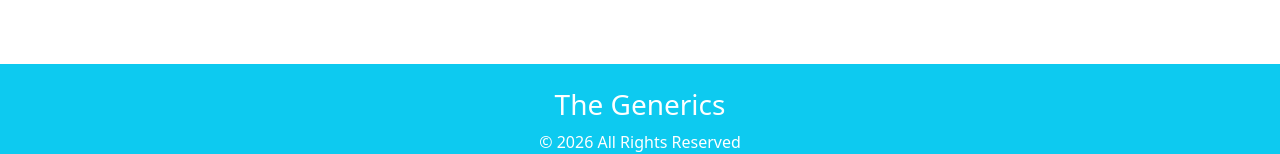
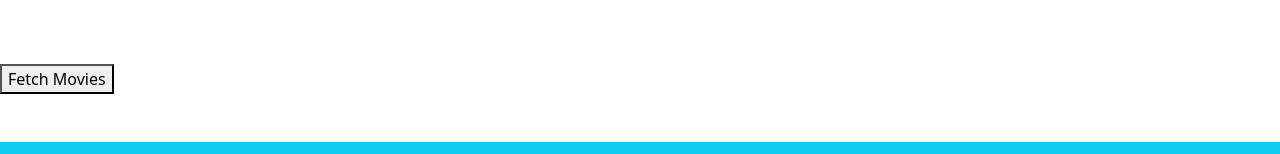
Before and after one commit to Madhu-Thakur/ecommerce-web-sharpenertech, a React (Create React App) app: page /about in a window 1280 px wide. Shown: the part 462-616 px from the top of the page. Built offline with nearby package versions, Linux system fonts and the light colour scheme.

Commit message:
Making api calls by fetch() first then async / await

```diff
--- a/src/App.js
+++ b/src/App.js
@@ -5,6 +5,7 @@ import Home from "./components/Home";
 import Store from "./components/Store";
 import Footer from "./components/Footer";
 import About from "./components/About";
+import Movies from "./components/Movies";
 import CartProvider from "./context/CartContext";
 
 function App() {
@@ -16,7 +17,9 @@ function App() {
         <Route path="/" element={<Home/>}/>
         <Route path="/store" element={<Store />}/>
         <Route path="/about" element={<About />}/>
+
       </Routes>
+       <Movies />
       <Footer/>
     </CartProvider>
     </BrowserRouter>
--- /dev/null
+++ b/src/components/Movies.js
@@ -0,0 +1,54 @@
+import React, { useState } from "react";
+
+function Movies() {
+  const [movies, setMovies] = useState([]);
+
+//   function fetchMoviesHandler() {
+//     fetch("https://swapi.dev/api/films/")
+//       .then((response) => {
+//         return response.json();
+//       })
+//       .then((data) => {
+//         const transformedMovies = data.results.map((movieData) => {
+//           return {
+//             id: movieData.episode_id,
+//             title: movieData.title,
+//           };
+//         });
+
+//         setMovies(transformedMovies);
+//       });
+//   }
+
+
+async function fetchMoviesHandler() {
+  const response = await fetch("https://swapi.dev/api/films/");
+
+  const data = await response.json();
+
+  const transformedMovies = data.results.map((movieData) => {
+    return {
+      id: movieData.episode_id,
+      title: movieData.title,
+    };
+  });
+
+  setMovies(transformedMovies);
+}
+
+  return (
+    <div>
+      <button onClick={fetchMoviesHandler}>
+        Fetch Movies
+      </button>
+
+      <ul>
+        {movies.map((movie) => (
+          <li key={movie.id}>{movie.title}</li>
+        ))}
+      </ul>
+    </div>
+  );
+}
+
+export default Movies;
```
